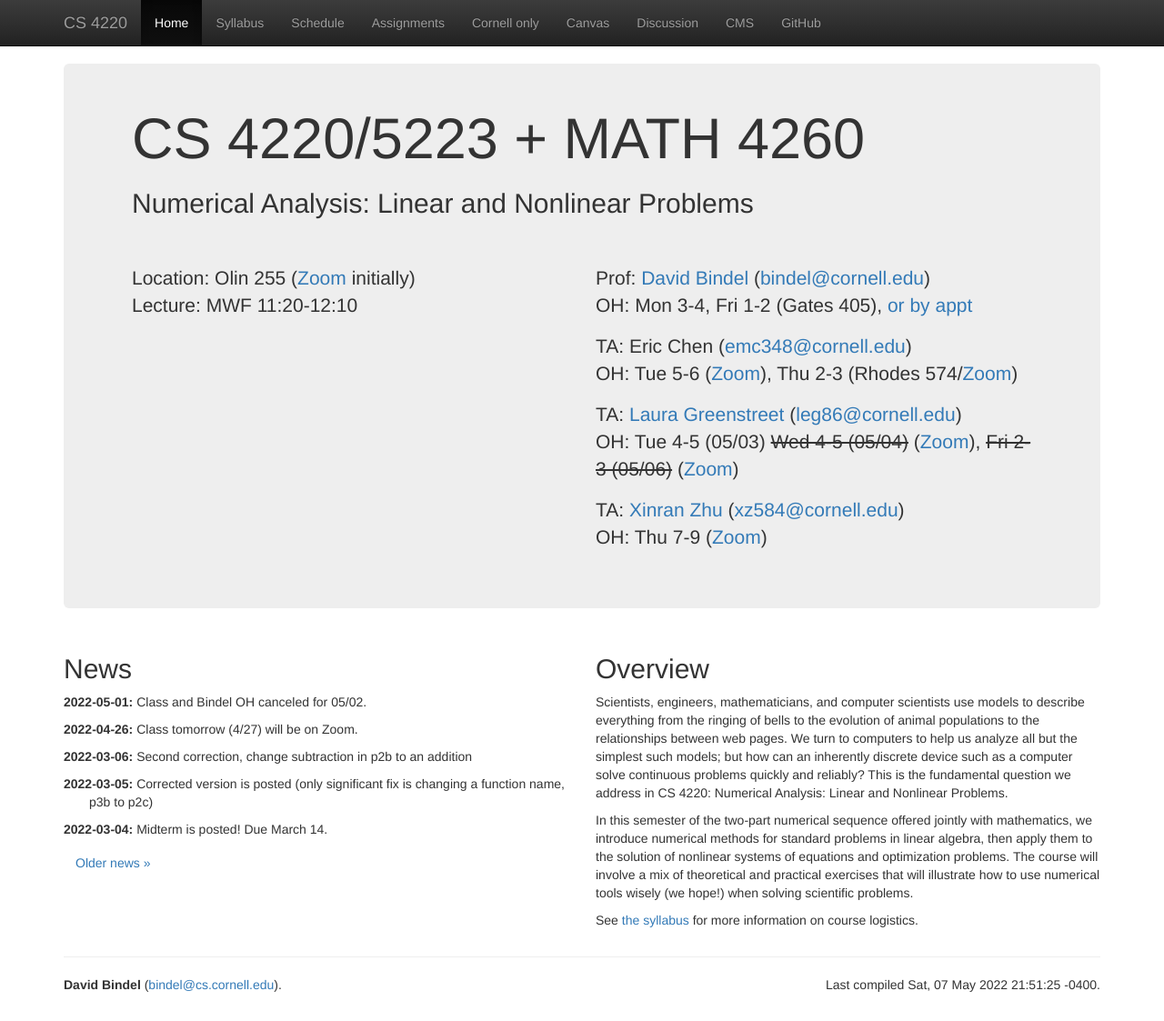
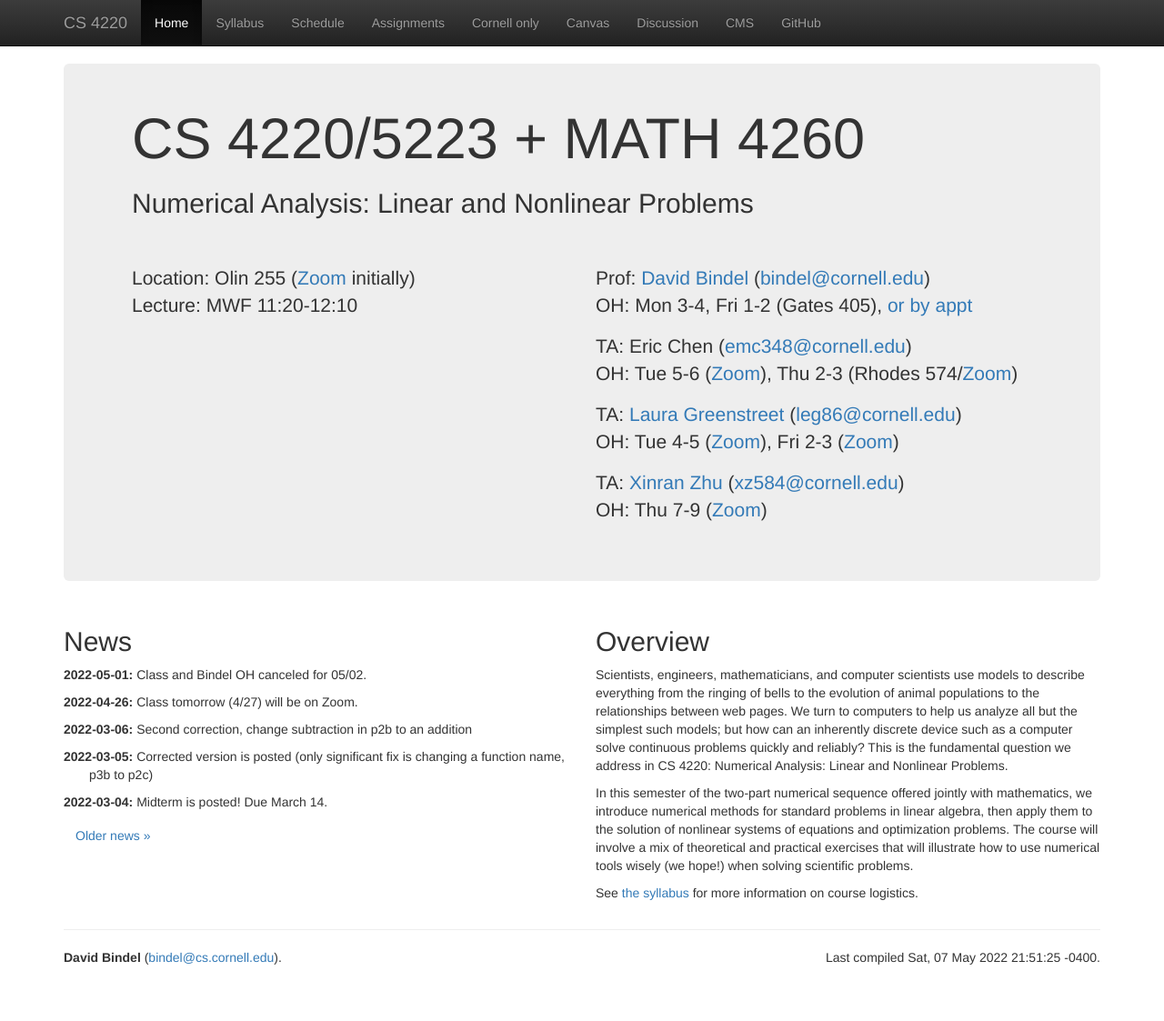
Before and after one commit to dbindel/cs4220-s22, a Jekyll site: the page built from web/index.html, in a window 1280 px wide and 1123 px high. Shown: the whole window at 91% size. Built offline with Jekyll 4.4.1, drawn with Linux system fonts in a browser that asks for light colours; nearby versions of some CDN libraries.

Commit message:
Updated office hours

```diff
--- a/web/_includes/cs4220_head.html
+++ b/web/_includes/cs4220_head.html
@@ -28,7 +28,7 @@
       <p>
         TA: <a href="https://lauragreenstreet.github.io/about-me/">Laura Greenstreet</a>
         (<a href="mailto:leg86@cornell.edu">leg86@cornell.edu</a>)<br/>
-        OH: Tue 4-5 (05/03) <s>Wed 4-5 (05/04)</s> (<a href="https://cornell.zoom.us/j/96726438693?pwd=RUptVlMybU9xcGJnM250WHRRR3ROdz09">Zoom</a>), <s>Fri 2-3 (05/06)</s> (<a href="https://cornell.zoom.us/j/96726438693?pwd=RUptVlMybU9xcGJnM250WHRRR3ROdz09">Zoom</a>)
+        OH: Tue 4-5 (<a href="https://cornell.zoom.us/j/96726438693?pwd=RUptVlMybU9xcGJnM250WHRRR3ROdz09">Zoom</a>), Fri 2-3 (<a href="https://cornell.zoom.us/j/96726438693?pwd=RUptVlMybU9xcGJnM250WHRRR3ROdz09">Zoom</a>)
       </p>
       <p>
         TA: <a href="https://www.cam.cornell.edu/research/grad-students/jessie-xinran-zhu">Xinran Zhu</a>
```
